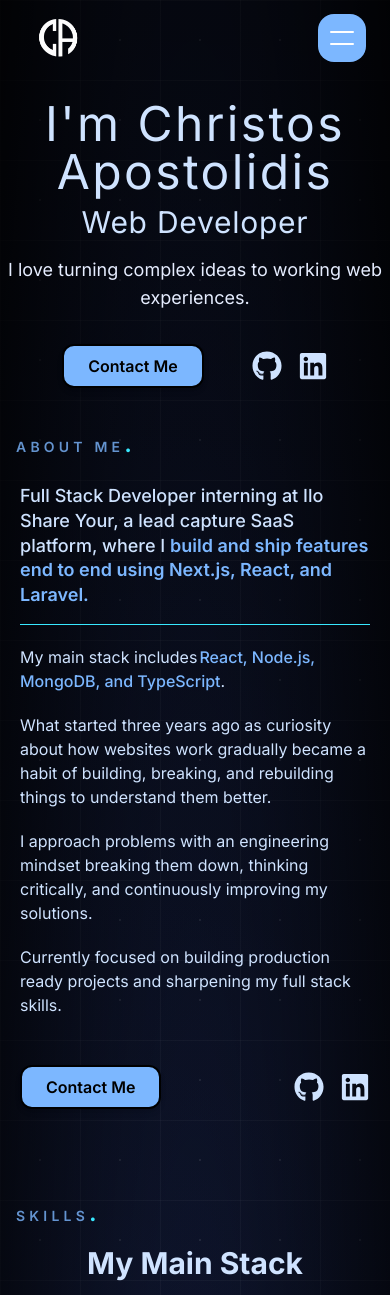
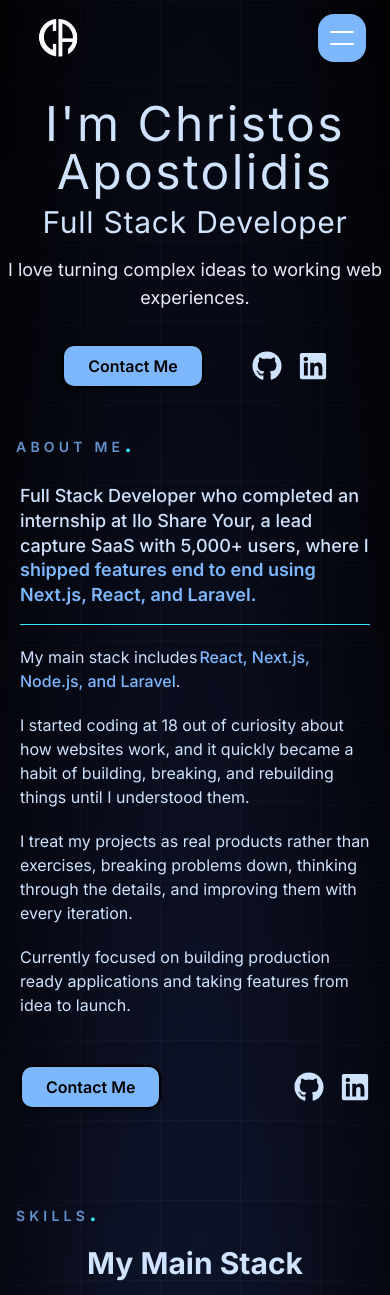
Before and after one commit to ChrApostolidis/portfolio, a React (Vite) app: page / in a window 390 px wide. Shown: the top 1295 px of the page. Built offline with nearby package versions, Linux system fonts and the light colour scheme.

Commit message:
Update AboutSection and HeroSection to reflect current role and skills

```diff
--- a/src/sections/AboutSection.tsx
+++ b/src/sections/AboutSection.tsx
@@ -37,7 +37,7 @@ export default function AboutSection({ onNavigate }: AboutSectionProps) {
         className="mt-6 lg:mx-20 mx-5 space-y-5 max-w-3xl"
       >
         <p className="border-b pb-4  border-accent text-lg lg:text-2xl font-medium leading-snug">
-          Full Stack Developer interning at{" "}
+          Full Stack Developer who completed an internship at{" "}
           <a
             href="https://ilo.com.gr/"
             target="_blank"
@@ -46,33 +46,33 @@ export default function AboutSection({ onNavigate }: AboutSectionProps) {
           >
             Ilo Share Your
           </a>
-          , a lead capture SaaS platform, where I{" "}
+          , a lead capture SaaS with 5,000+ users, where I{" "}
           <span className="text-primary font-semibold">
-            build and ship features end to end using Next.js, React, and
-            Laravel.
+            shipped features end to end using Next.js, React, and Laravel.
           </span>
         </p>
         <motion.p variants={itemVariants}>
           My main stack includes
           <span className="ml-0.5 text-primary font-medium">
-            React, Node.js, MongoDB, and TypeScript
+            React, Next.js, Node.js, and Laravel
           </span>
           .
         </motion.p>
 
         <motion.p variants={itemVariants}>
-          What started three years ago as curiosity about how websites work
-          gradually became a habit of building, breaking, and rebuilding things
-          to understand them better.
+          I started coding at 18 out of curiosity about how websites work, and
+          it quickly became a habit of building, breaking, and rebuilding things
+          until I understood them.
         </motion.p>
         <motion.p variants={itemVariants}>
-          I approach problems with an engineering mindset breaking them down,
-          thinking critically, and continuously improving my solutions.
+          I treat my projects as real products rather than exercises, breaking
+          problems down, thinking through the details, and improving them with
+          every iteration.
         </motion.p>
 
         <motion.p variants={itemVariants}>
-          Currently focused on building production ready projects and sharpening
-          my full stack skills.
+          Currently focused on building production ready applications and
+          taking features from idea to launch.
         </motion.p>
       </motion.div>
 
--- a/src/sections/HeroSection.tsx
+++ b/src/sections/HeroSection.tsx
@@ -16,7 +16,7 @@ export default function HeroSection({ onNavigate }: HeroSectionProps) {
         <h1 className="text-5xl text-center tracking-wider lg:text-7xl">
           I'm Christos Apostolidis
         </h1>
-        <h2 className="text-3xl lg:text-4xl tracking-wide">Web Developer</h2>
+        <h2 className="text-3xl lg:text-4xl tracking-wide">Full Stack Developer</h2>
       </div>
       <div className="flex justify-center items-center">
         <p className="text-lg lg:text-xl text-center text-text-main">
```
